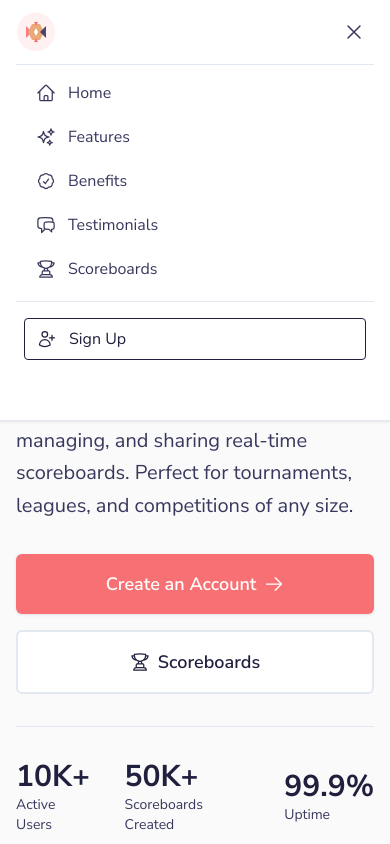
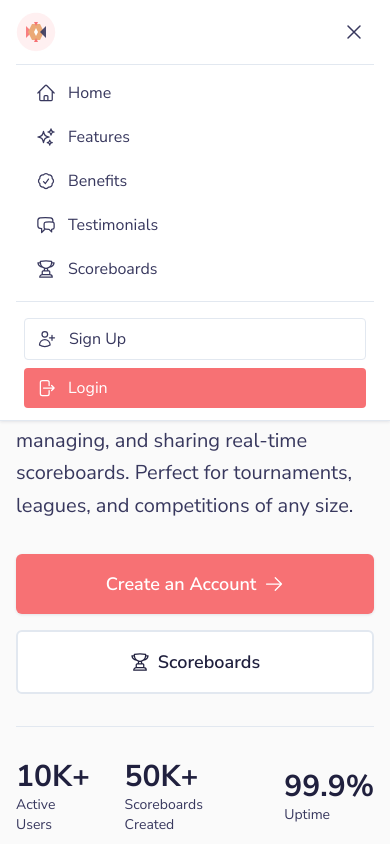
Before and after one commit to gmlupatelli/scoreboard_manager, a Next.js app: page / in a window 390 px wide. Both pictures are taken after a click on the button "Toggle menu". Shown: the top 844 px of the page. Built offline with nearby package versions, Linux system fonts and the light colour scheme; no server answers.

Commit message:
fix: apply bg-primary Tailwind class to avatars and mobile buttons with conditional styling

```diff
--- a/src/components/common/Header.tsx
+++ b/src/components/common/Header.tsx
@@ -130,7 +130,7 @@ const Header = ({ isAuthenticated = false, onLogout, customStyles = null }: Head
                   aria-label="User menu"
                   aria-expanded={isUserMenuOpen}
                 >
-                  <div className="w-8 h-8 rounded-full flex items-center justify-center" style={accentStyle}>
+                  <div className="w-8 h-8 rounded-full flex items-center justify-center bg-primary" style={customStyles ? { backgroundColor: customStyles.accentColor } : undefined}>
                     <Icon name="UserIcon" size={18} className="text-white" />
                   </div>
                   <span className="text-sm font-medium">{displayName}</span>
@@ -291,7 +291,7 @@ const Header = ({ isAuthenticated = false, onLogout, customStyles = null }: Head
               {isAuthenticated ? (
                 <div className="space-y-1">
                   <div className="flex items-center px-3 py-2">
-                    <div className="w-10 h-10 rounded-full flex items-center justify-center" style={accentStyle}>
+                    <div className="w-10 h-10 rounded-full flex items-center justify-center bg-primary" style={customStyles ? { backgroundColor: customStyles.accentColor } : undefined}>
                       <Icon name="UserIcon" size={20} className="text-white" />
                     </div>
                     <span className="ml-3 text-base font-medium text-text-primary" style={customStyles ? { color: customStyles.textColor } : undefined}>
@@ -349,21 +349,16 @@ const Header = ({ isAuthenticated = false, onLogout, customStyles = null }: Head
                 <div className="space-y-2">
                   <Link
                     href="/register"
-                    className="flex items-center space-x-3 px-3 py-2 rounded-md text-base font-medium hover:opacity-80 transition-smooth duration-150"
-                    style={{
-                      color: customStyles?.textColor || 'var(--text-secondary)',
-                      borderColor: customStyles?.borderColor || 'var(--border)',
-                      borderWidth: '1px',
-                      fontFamily: customStyles?.fontFamily || 'inherit',
-                    }}
+                    className="flex items-center space-x-3 px-3 py-2 rounded-md text-base font-medium border border-border text-text-secondary hover:opacity-80 transition-smooth duration-150"
+                    style={customStyles ? { borderColor: customStyles.borderColor, color: customStyles.textColor, fontFamily: customStyles.fontFamily || 'inherit' } : undefined}
                   >
                     <Icon name="UserPlusIcon" size={20} />
                     <span>Sign Up</span>
                   </Link>
                   <Link
                     href="/login"
-                    className="flex items-center space-x-3 px-3 py-2 rounded-md text-base font-medium text-white hover:opacity-90 transition-smooth duration-150"
-                    style={accentStyle}
+                    className="flex items-center space-x-3 px-3 py-2 rounded-md text-base font-medium bg-primary text-white hover:opacity-90 transition-smooth duration-150"
+                    style={customStyles ? { backgroundColor: customStyles.accentColor } : undefined}
                   >
                     <Icon name="ArrowRightOnRectangleIcon" size={20} />
                     <span>Login</span>
```
